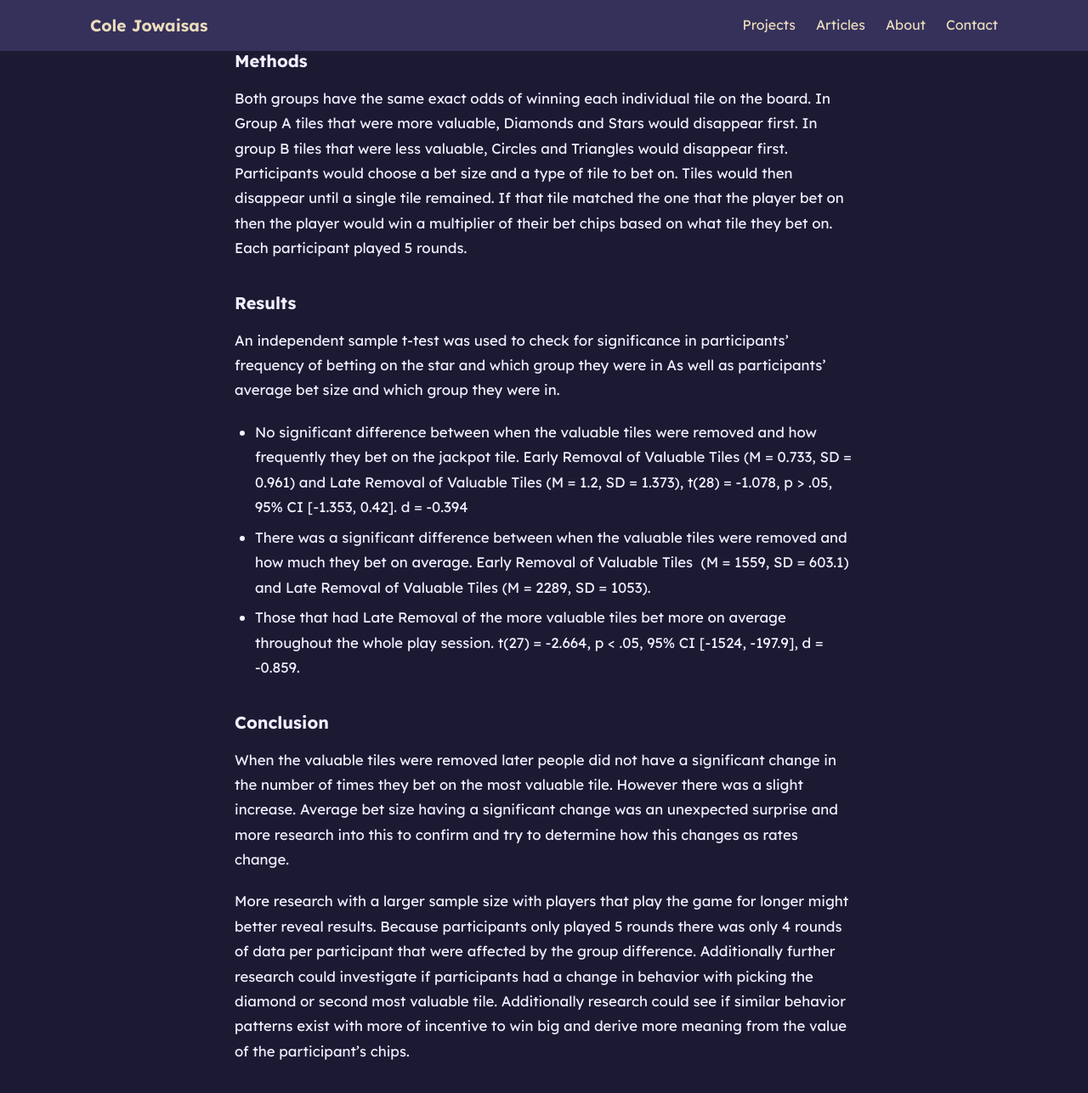
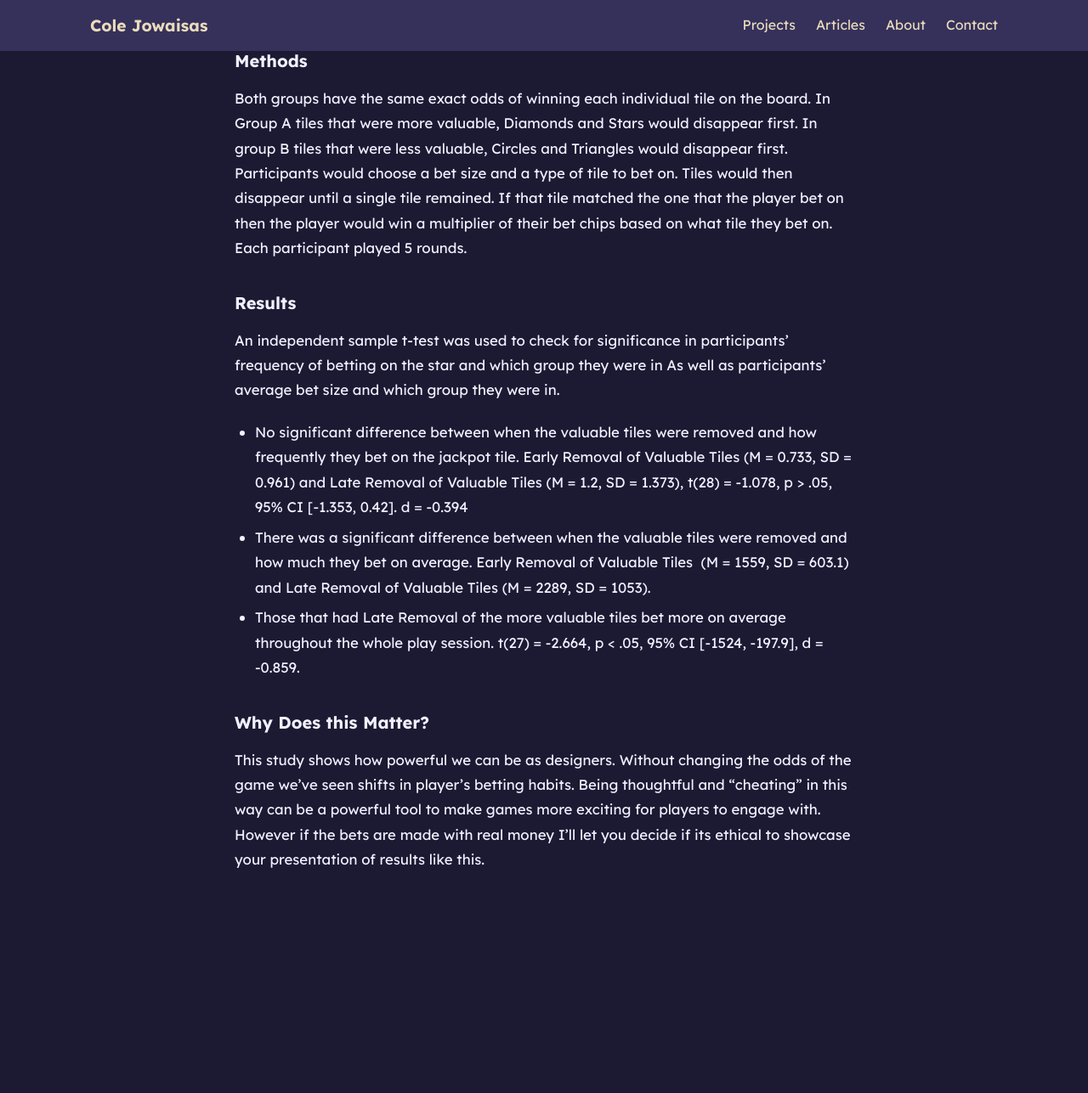
Before and after one commit to Jowaisas/Jowaisas.github.io, a Jekyll site: the page built from articles/Article 3 - Change in Presentation of Results & Differences in Player Behavior.md, in a window 1280 px wide and 1400 px high, scrolled down 918 px. Shown: the top 1287 px of the window at 85% size. Built offline with Jekyll 4.4.1, drawn with Linux system fonts in a browser that asks for light colours; after the commit the page ends 2092 px from its top, so only the background shows below that.

Commit message:
picture of me, articles before gallery

```diff
--- a/articles/Article 3 - Change in Presentation of Results & Differences in Player Behavior.md
+++ b/articles/Article 3 - Change in Presentation of Results & Differences in Player Behavior.md
@@ -15,7 +15,6 @@ To understand this I created a roulette style game and set out to see if I could
 29 Participants were used for this study and were sourced in person and virtually. All participants were active students at DigiPen Institute of Technology.
 
 ### Methods
-
 Both groups have the same exact odds of winning each individual tile on the board.
 In Group A tiles that were more valuable, Diamonds and Stars would disappear first.
 In group B tiles that were less valuable, Circles and Triangles would disappear first.
@@ -25,15 +24,11 @@ If that tile matched the one that the player bet on then the player would win a
 Each participant played 5 rounds.
 
 ### Results
-
 An independent sample t-test was used to check for significance in participants’ frequency of betting on the star and which group they were in As well as participants’ average bet size and which group they were in.
 
 - No significant difference between when the valuable tiles were removed and how frequently they bet on the jackpot tile. Early Removal of Valuable Tiles (M = 0.733, SD = 0.961) and Late Removal of Valuable Tiles (M = 1.2, SD = 1.373), t(28) = -1.078, p > .05, 95% CI [-1.353, 0.42]. d = -0.394
 - There was a significant difference between when the valuable tiles were removed and how much they bet on average. Early Removal of Valuable Tiles  (M = 1559, SD = 603.1) and Late Removal of Valuable Tiles (M = 2289, SD = 1053).
 - Those that had Late Removal of the more valuable tiles bet more on average throughout the whole play session. t(27) = -2.664, p < .05, 95% CI [-1524, -197.9], d = -0.859.
 
-### Conclusion
-
-When the valuable tiles were removed later people did not have a significant change in the number of times they bet on the most valuable tile. However there was a slight increase. Average bet size having a significant change was an unexpected surprise and more research into this to confirm and try to determine how this changes as rates change.
-
-More research with a larger sample size with players that play the game for longer might better reveal results. Because participants only played 5 rounds there was only 4 rounds of data per participant that were affected by the group difference. Additionally further research could investigate if participants had a change in behavior with picking the diamond or second most valuable tile. Additionally research could see if similar behavior patterns exist with more of incentive to win big and derive more meaning from the value of the participant’s chips.
+### Why Does this Matter?
+This study shows how powerful we can be as designers. Without changing the odds of the game we've seen shifts in player's betting habits. Being thoughtful and "cheating" in this way can be a powerful tool to make games more exciting for players to engage with. However if the bets are made with real money I'll let you decide if its ethical to showcase your presentation of results like this.
--- a/style.css
+++ b/style.css
@@ -247,6 +247,35 @@ a:hover {
     font-size: 0.95rem;
 }
 
+/* ===== About section (home page) ===== */
+.about-layout {
+    display: grid;
+    grid-template-columns: minmax(0, 2fr) minmax(0, 3fr);   /* photo 40%, text 60% */
+    gap: 2rem;
+    align-items: start;
+}
+
+.about-photo {
+    width: 100%;
+    height: auto;
+    aspect-ratio: 4 / 3;
+    object-fit: cover;
+    border-radius: var(--radius);
+}
+
+.about-text p {
+    color: var(--text-muted);
+    margin-bottom: 1rem;
+}
+
+/* Phones: photo on top, text underneath */
+@media (max-width: 700px) {
+    .about-layout {
+        grid-template-columns: 1fr;
+        gap: 1.25rem;
+    }
+}
+
 /* ===== Individual project pages (projects/*.html) ===== */
 .project-page {
     padding-top: 2rem;
@@ -416,7 +445,7 @@ a:hover {
 
 /* --- 5. Gallery: screenshot grid --- */
 .gallery-section {
-    margin-top: 1rem;
+    margin-top: 3rem;   /* same gap as above Related Articles */
 }
 
 .gallery-section h2 {
```
Also changed, not shown: articles/Article 4 - Solving Sip Fisher's Problems in Retrospective.md (added, +28 -0 lines), index.html (+7 -1 lines), projects/gambling-research.html (+13 -13 lines), projects/horse-riding-classic.html (+19 -19 lines), projects/sip-fisher.html (+19 -19 lines), projects/super-duper-siege.html (+15 -15 lines), assets/images/gdcme.webp (added), 1 other file.
